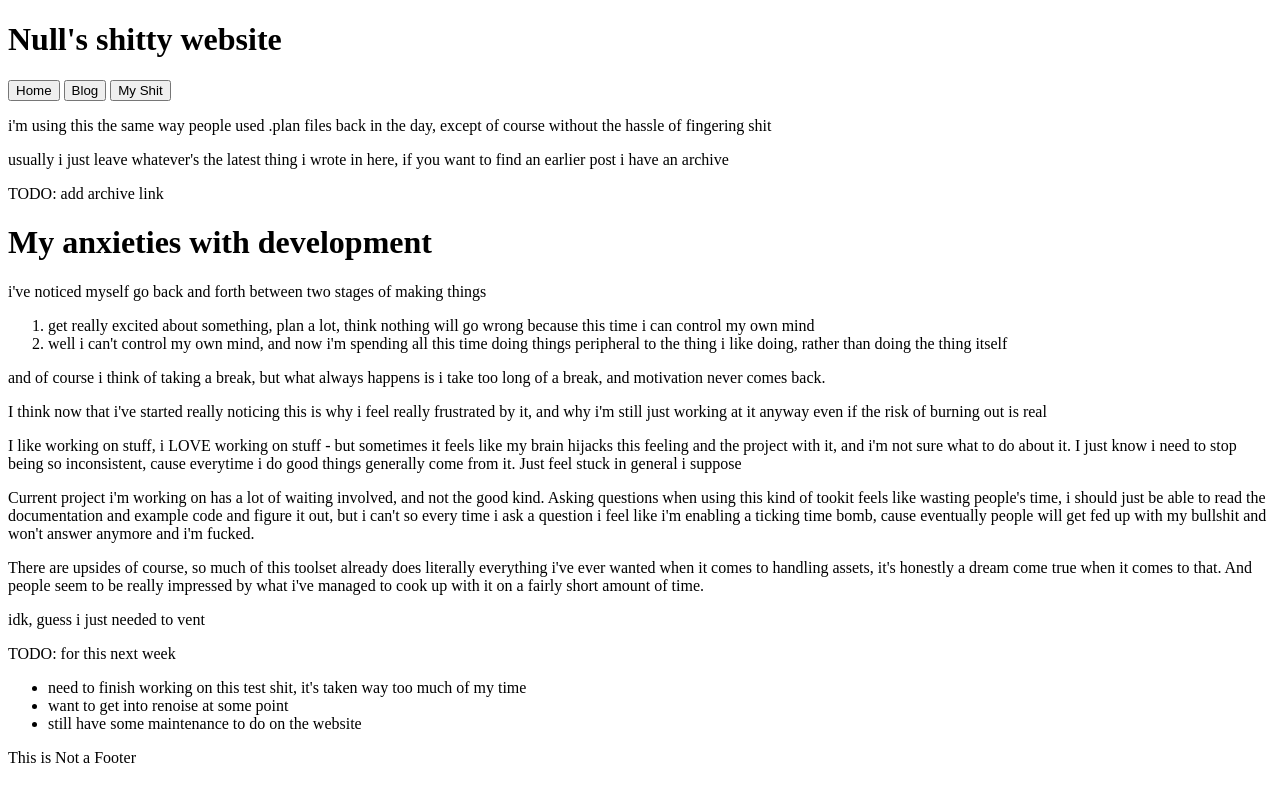
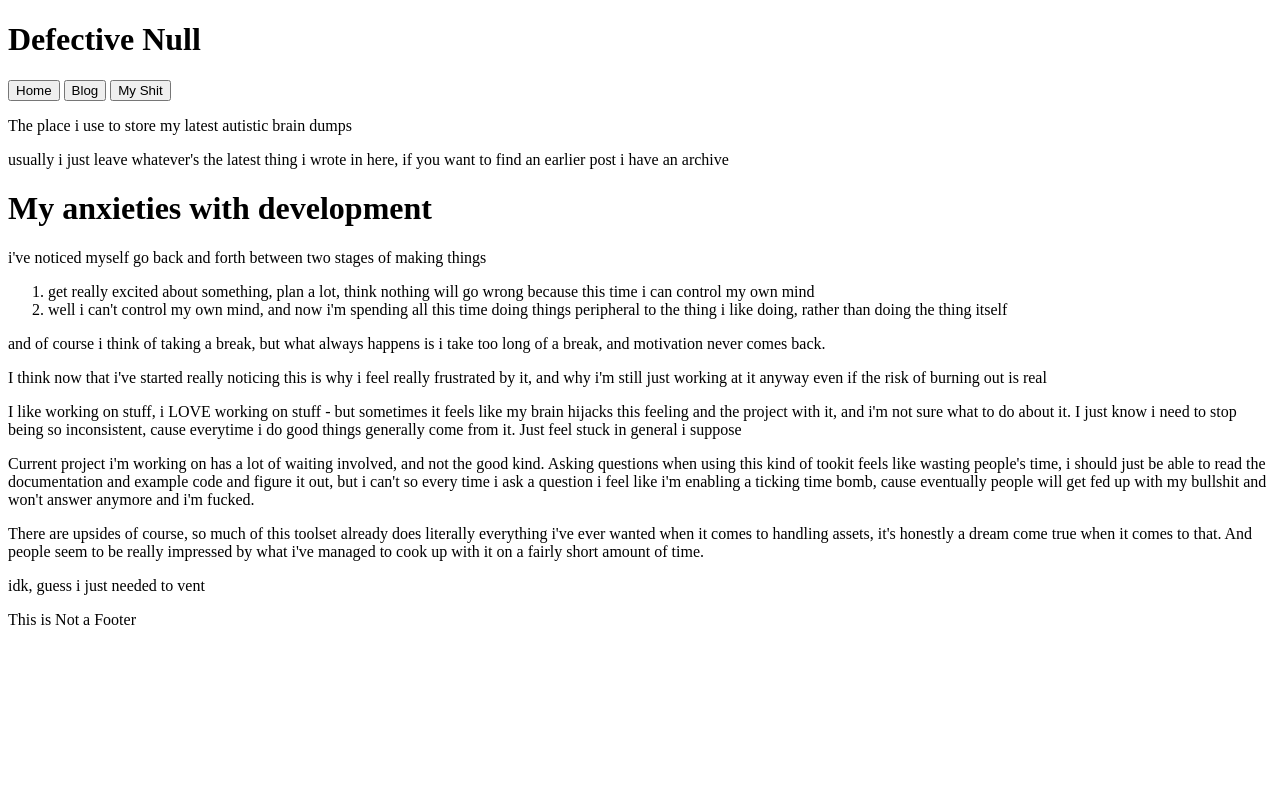
Before and after one commit to DeficientNull/defective-null-source, a plain HTML site: page blog.html in a window 1280 px wide. Drawn offline with Linux system fonts and the light colour scheme.

Commit message:
Small maintenance/mix Changes
- Updated some of the missing links (though there are still some)
- Fixed some small issues with div tags
- started preparing the site for CSS additions

```diff
--- a/blog.html
+++ b/blog.html
@@ -2,18 +2,20 @@
 <html lang="en">
     <head>
         <Title>Blog - Defective Null</Title>
+        <link rel="icon" type="image/x-icon" href="assets/Null.png">
+        <meta name="description" content="Welcome to my brain dump zone">
+        <meta name="tags" content="3d art, game development, source engine, fteqw, Goldsrc, modding, autism talks, autism">
     </head>
     <body>
-        <h1>Null's shitty website</h1>
-        <div>
+        <div class="sheaderspace"><h1 class="siteheader">Defective Null</h1></div>
+        <div class="navbar">
             <a href="index.html"><button>Home</button></a>
             <button>Blog</button>
             <a href="projects.html"><button>My Shit</button></a>
         </div>
-        <p>i'm using this the same way people used .plan files back in the day, except of course without the hassle of fingering shit</p>
-        <p>usually i just leave whatever's the latest thing i wrote in here, if you want to find an earlier post i have an archive</p>
-        <p>TODO: add archive link</p>
-        <div>
+        <p>The place i use to store my latest autistic brain dumps</p>
+        <p>usually i just leave whatever's the latest thing i wrote in here, if you want to find an earlier post i have an <a src:"https://github.com/DeficientNull/articles">archive</a></p>
+        <div class="blogpost">
             <h1>My anxieties with development</h1>
             <p>i've noticed myself go back and forth between two stages of making things</p>
             <ol>
@@ -26,12 +28,6 @@
             <p>Current project i'm working on has a lot of waiting involved, and not the good kind. Asking questions when using this kind of tookit feels like wasting people's time, i should just be able to read the documentation and example code and figure it out, but i can't so every time i ask a question i feel like i'm enabling a ticking time bomb, cause eventually people will get fed up with my bullshit and won't answer anymore and i'm fucked.</p>
             <p>There are upsides of course, so much of this toolset already does literally everything i've ever wanted when it comes to handling assets, it's honestly a dream come true when it comes to that. And people seem to be really impressed by what i've managed to cook up with it on a fairly short amount of time.</p>
             <p>idk, guess i just needed to vent</p>
-            <p>TODO: for this next week</p>
-            <ul>
-                <li>need to finish working on this test shit, it's taken way too much of my time</li>
-                <li>want to get into renoise at some point</li>
-                <li>still have some maintenance to do on the website</li>
-            </ul>
         </div>
         <footer>This is Not a Footer</footer>
     </body>
```
Also changed, not shown: index.html (+14 -5 lines).
